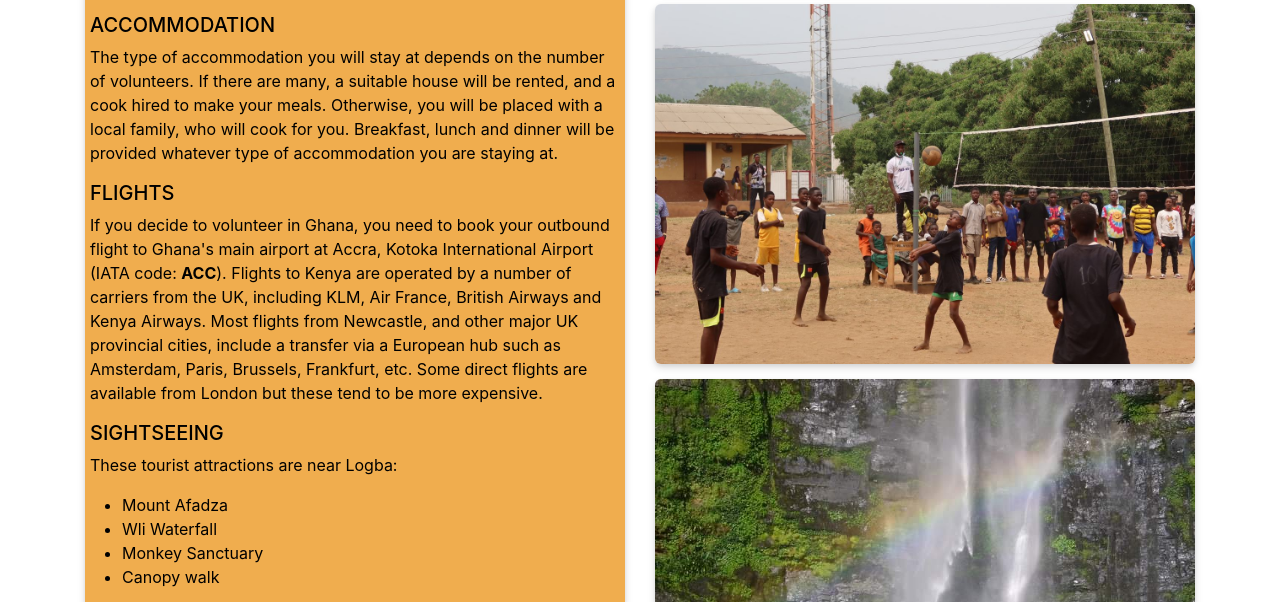
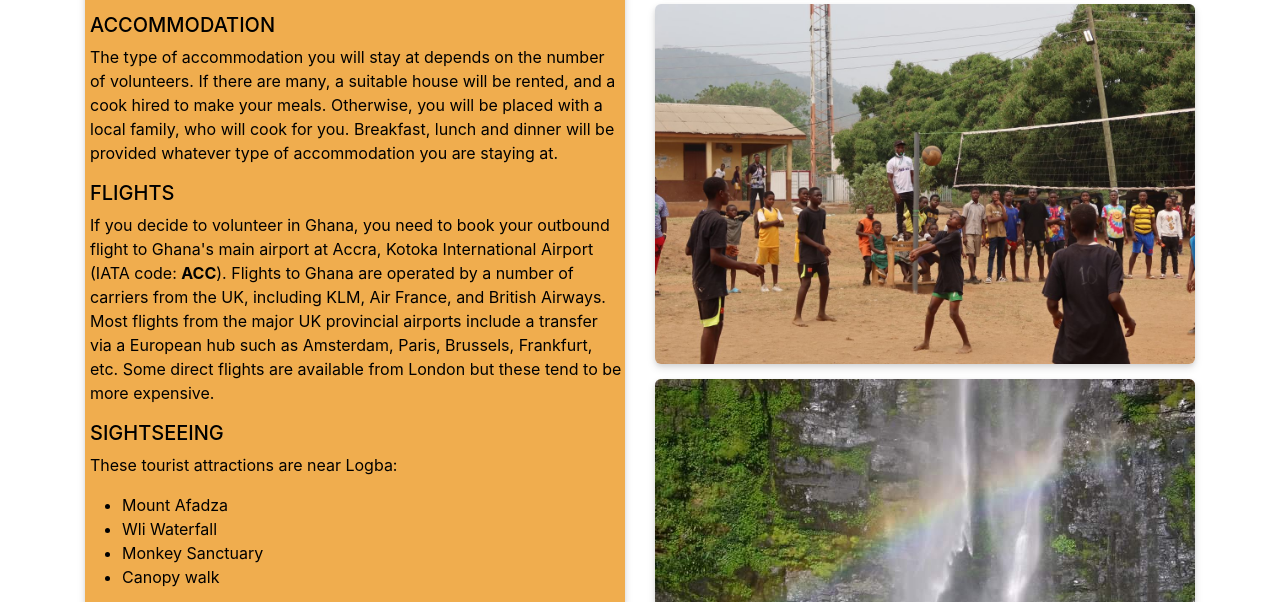
Before and after one commit to kevald1963/greenfield-africa, a Flask app: page /volunteeringghana in a window 1280 px wide. Shown: the part 1328-1930 px from the top of the page. Run offline with Flask 2, Linux system fonts and the light colour scheme.

Commit message:
Corrected some typos in both volunteering destination pages.

```diff
--- a/templates/volunteeringghana.html
+++ b/templates/volunteeringghana.html
@@ -69,11 +69,10 @@
             <h5>FLIGHTS</h5>
             <p>
                 If you decide to volunteer in Ghana, you need to book your outbound flight to Ghana's main airport at
-                Accra, Kotoka International Airport (IATA code: <b>ACC</b>). Flights to Kenya are operated by a number
-                of carriers from the UK, including KLM, Air France, British Airways and Kenya Airways. Most
-                flights from Newcastle, and other major UK provincial cities, include a transfer via a European hub
-                such as Amsterdam, Paris, Brussels, Frankfurt, etc. Some direct flights are available from London but
-                these tend to be more expensive.
+                Accra, Kotoka International Airport (IATA code: <b>ACC</b>). Flights to Ghana are operated by a number
+                of carriers from the UK, including KLM, Air France, and British Airways. Most flights from the major UK
+                provincial airports include a transfer via a European hub such as Amsterdam, Paris, Brussels, Frankfurt,
+                etc. Some direct flights are available from London but these tend to be more expensive.
             </p>
 
             <h5>SIGHTSEEING</h5>
```
Also changed, not shown: templates/volunteeringkenya.html (+8 -0 lines).
